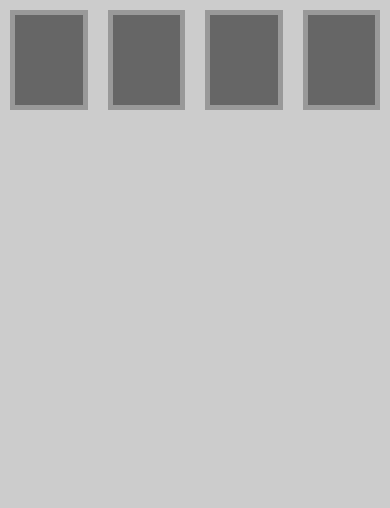
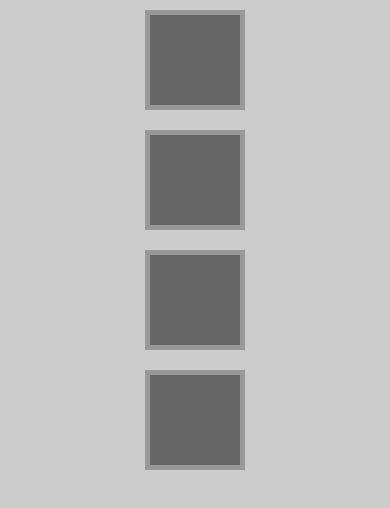
Before and after one commit to isaacfrancisco/front-end-react-native, a React Native app in the folder flexbox/: screen / in a window 390 px wide. Shown: the top 508 px of the page. Built offline with nearby package versions, Linux system fonts and the light colour scheme.

Commit message:
feat: add "alignItems" property.
solves task card #F0005.

```diff
--- a/flexbox/App.js
+++ b/flexbox/App.js
@@ -16,13 +16,14 @@ export default class App extends Component {
 
 const styles = StyleSheet.create({
   container: {
-    flexDirection: 'row',
     backgroundColor: '#CCC',
     flex: 1,
+    flexDirection: 'column',
+    alignItems: 'center',
   },
   box: {
     height: 100,
-    flex: 1,
+    width: 100,
     backgroundColor: '#666',
     borderColor: '#999',
     borderWidth: 5,
```
